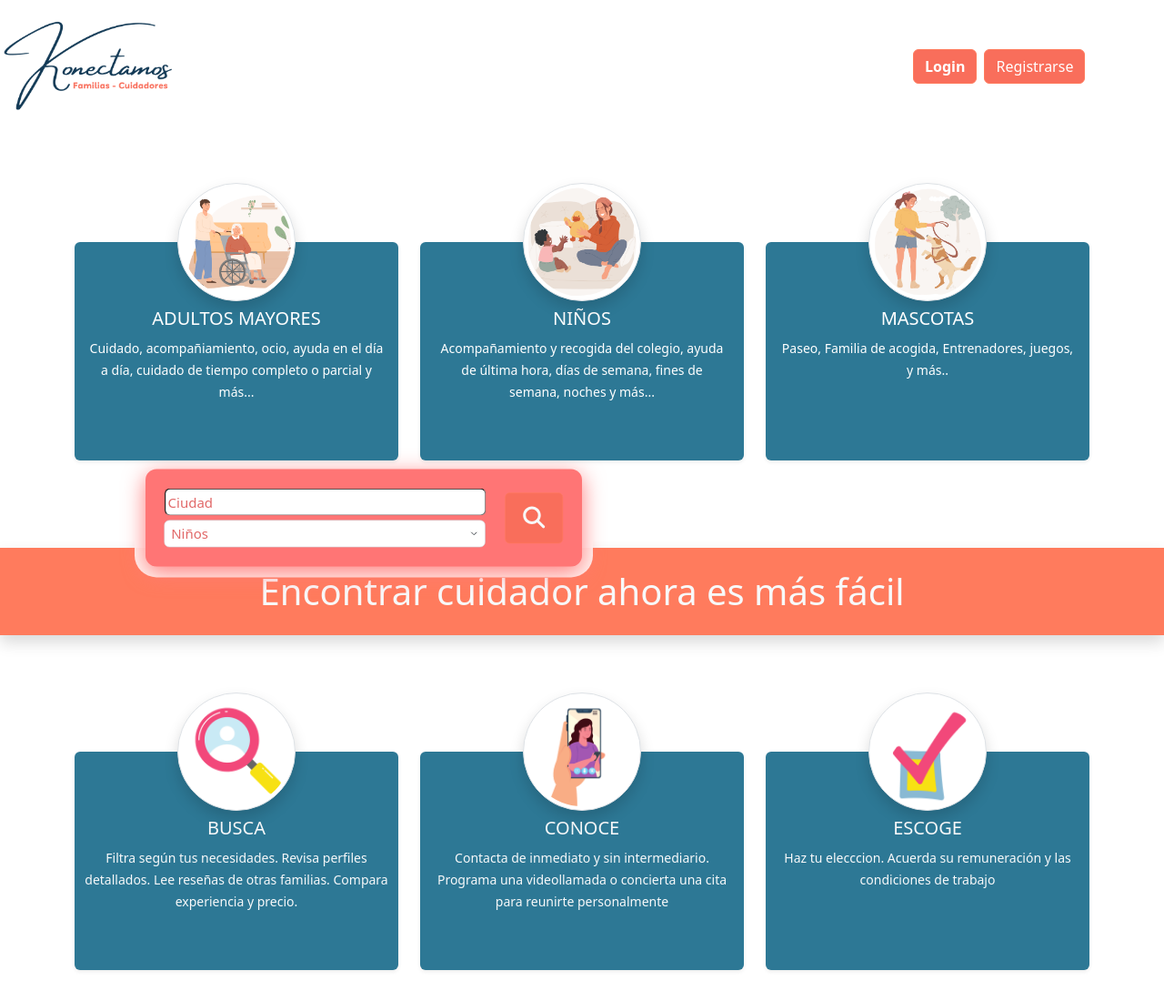
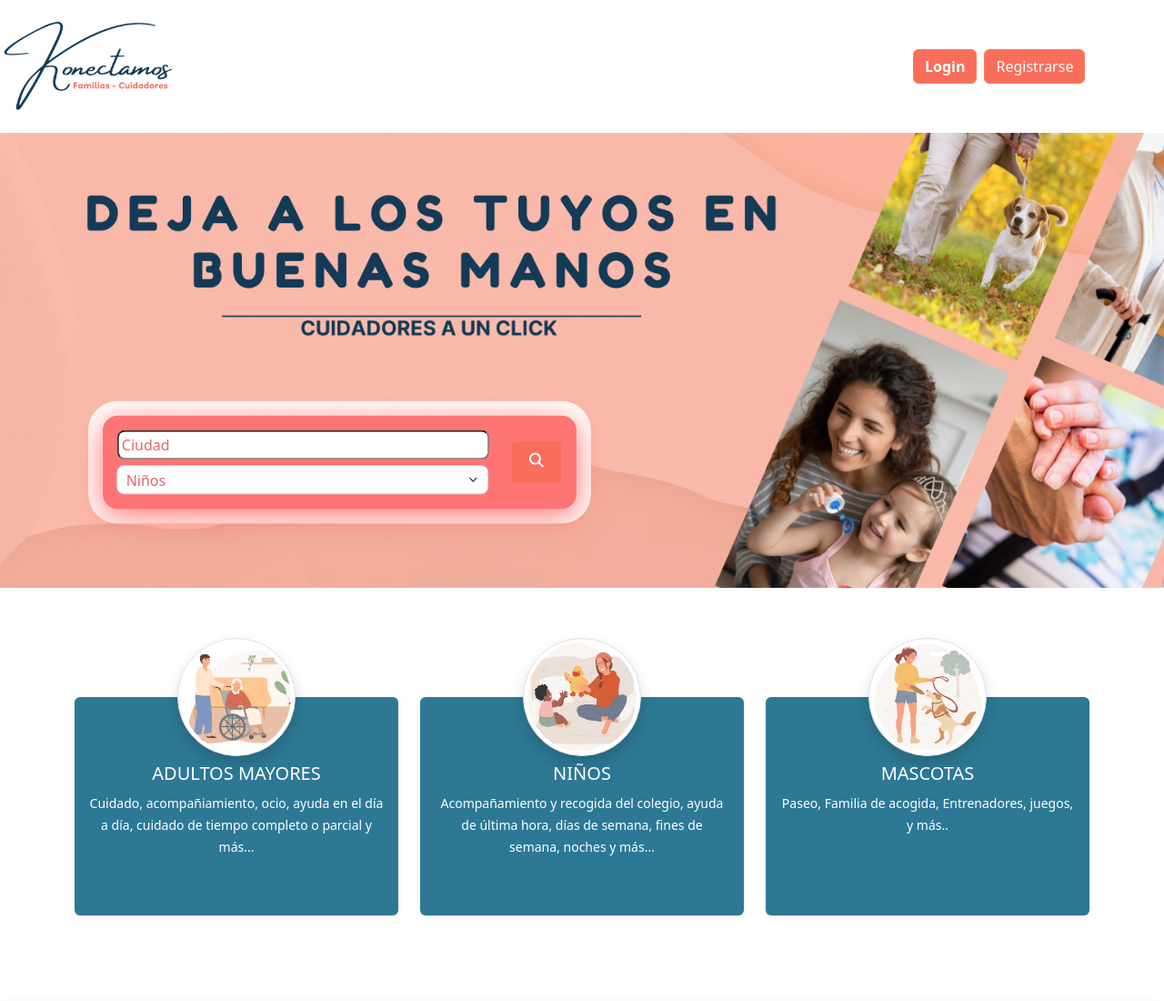
Before and after one commit to noedavico/Konectamos, a React app: page / in a window 1280 px wide. Shown: the top 1100 px of the page at 91% size. Built offline with nearby package versions, Linux system fonts and the light colour scheme; no server answers.

Commit message:
estilos search

```diff
--- a/src/front/js/component/filtrados.jsx
+++ b/src/front/js/component/filtrados.jsx
@@ -25,8 +25,8 @@ export const Filtrados = () => {
   }
 
   return (
-    <div class="tb input-group " id="cover">
-      <div class="input-group ">
+    <div className="tb input-group " id="cover">
+      <div className="input-group ">
         <input
           type="text1"
           id="ciudad"
@@ -35,7 +35,7 @@ export const Filtrados = () => {
           onChange={handleCiudadChange}
         />
       </div>
-      <div class="input-group mt-2">
+      <div className="input-group mt-2">
         <select
           id="formsearch"
           className="form-select"
@@ -43,23 +43,22 @@ export const Filtrados = () => {
           onChange={handleCategoriaChange}
         >
           <option value="peques" selected>
-            {" "}
             Niños
           </option>
           <option value="mayores">Mayores</option>
           <option value="mascota">Mascotas</option>
         </select>
       </div>
-      <div class="td" id="s-cover">
+      <div className="td" id="s-cover">
         <button
           type="button"
-          class="btn  btn-lg btn-outline-light"
+          className="btn  btn-lg btn-outline-light"
           onClick={handlePerfil}
         >
           <strong>
             <i
-              class="fa-solid fa-magnifying-glass p-3"
-              style={{ fontSize: "40px" }}
+              className="fa-solid fa-magnifying-glass p-2"
+              style={{ fontSize: "20px" }}
             ></i>
           </strong>
         </button>
--- a/src/front/js/component/home/bannerportada.jsx
+++ b/src/front/js/component/home/bannerportada.jsx
@@ -1,25 +1,38 @@
 import Banner from "../../../img/banner.png";
 import Bannermovil from "../../../img/bannermovil.png";
-
 import React from "react";
+import { Filtrados } from "../filtrados.jsx";
 
 export const BannerPortada = () => {
-  var sectionStyle = {
-    width: "100%",
-    height: "400px",
-    backgroundImage: "url(" + { Banner } + ")",
-  };
-
   return (
     <>
       <div
-        className="row d-block w-100 d-none d-md-block"
-        style={{ sectionStyle }}
+        className="container-fluid d-block w-100 d-none d-md-block position-relative "
+        style={{
+          backgroundImage: `url(${Banner})`,
+          backgroundSize: "cover",
+          backgroundRepeat: "no-repeat",
+          width: "100%",
+          height: "500px",
+        }}
       >
-        {/* <img src={Banner} className=" d-block w-100 ." alt="" /> */}
+        <div className="col-lg-7 col-md-10 position-absolute p-5  top-50 start-0">
+          <Filtrados />
+        </div>
       </div>
-      <div className="row d-md-none d-block w-100">
-        {/* <img src={Bannermovil} className=" d-block w-100 ." alt="" /> */}
+      <div
+        className="container-fluid position-relative d-md-none d-block w-100  "
+        style={{
+          backgroundImage: `url(${Bannermovil})`,
+          backgroundSize: "cover",
+          backgroundPosition: "center",
+          width: "100%",
+          height: "400px",
+        }}
+      >
+        <div className="col-12 position-absolute py-4 bottom-0 start-0">
+          <Filtrados />
+        </div>
       </div>
     </>
   );
--- a/src/front/js/pages/home.js
+++ b/src/front/js/pages/home.js
@@ -11,7 +11,6 @@ import { Banner1 } from "../component/home/banner.jsx";
 import { Banner2 } from "../component/home/banner2.jsx";
 import { BannerPortada } from "../component/home/bannerportada.jsx";
 import { PerfilesRandom } from "../component/home/perfiles.jsx";
-import { Filtrados } from "../component/filtrados.jsx";
 
 export const Home = () => {
   const { store, actions } = useContext(Context);
@@ -19,7 +18,6 @@ export const Home = () => {
   return (
     <div className="text-center mt-0">
       <BannerPortada />
-      <Filtrados />
       <Detallados />
       <Banner1 />
       <Destacados />
--- a/src/front/styles/filtro.css
+++ b/src/front/styles/filtro.css
@@ -12,40 +12,27 @@
   vertical-align: middle;
 }
 
-/* input,
-button {
-  color: #fff;
-  font-family: Nunito;
-  padding: 0;
-  margin: 0;
-  border: 0;
-  background-color: transparent;
-} */
-
 #cover {
-  position: absolute;
-  top: 60%;
-  width: 50rem;
-  padding: 35px;
+  padding: 20px;
   background-color: #ff7575;
   border-radius: 20px;
   box-shadow: 0 10px 40px #ff7c7c, 0 0 0 20px #ffffffeb;
-  transform: scale(0.6);
+  transform: scale(0.8);
 }
 
 input[type="text1"] {
   width: 100%;
-  font-size: 25px;
+  font-size: 20px;
   border-radius: 10px;
-  height: 50px;
+  height: 40px;
   color: #e16868;
 }
 
 #formsearch {
   width: 100%;
-  font-size: 25px;
+  font-size: 20px;
   border-radius: 10px;
-  height: 50px;
+  height: 40px;
   color: #e16868;
 }
 
@@ -56,5 +43,5 @@ input[type="text1"]::placeholder {
 
 #s-cover {
   width: 1px;
-  padding-left: 35px;
+  padding-left: 30px;
 }
```
